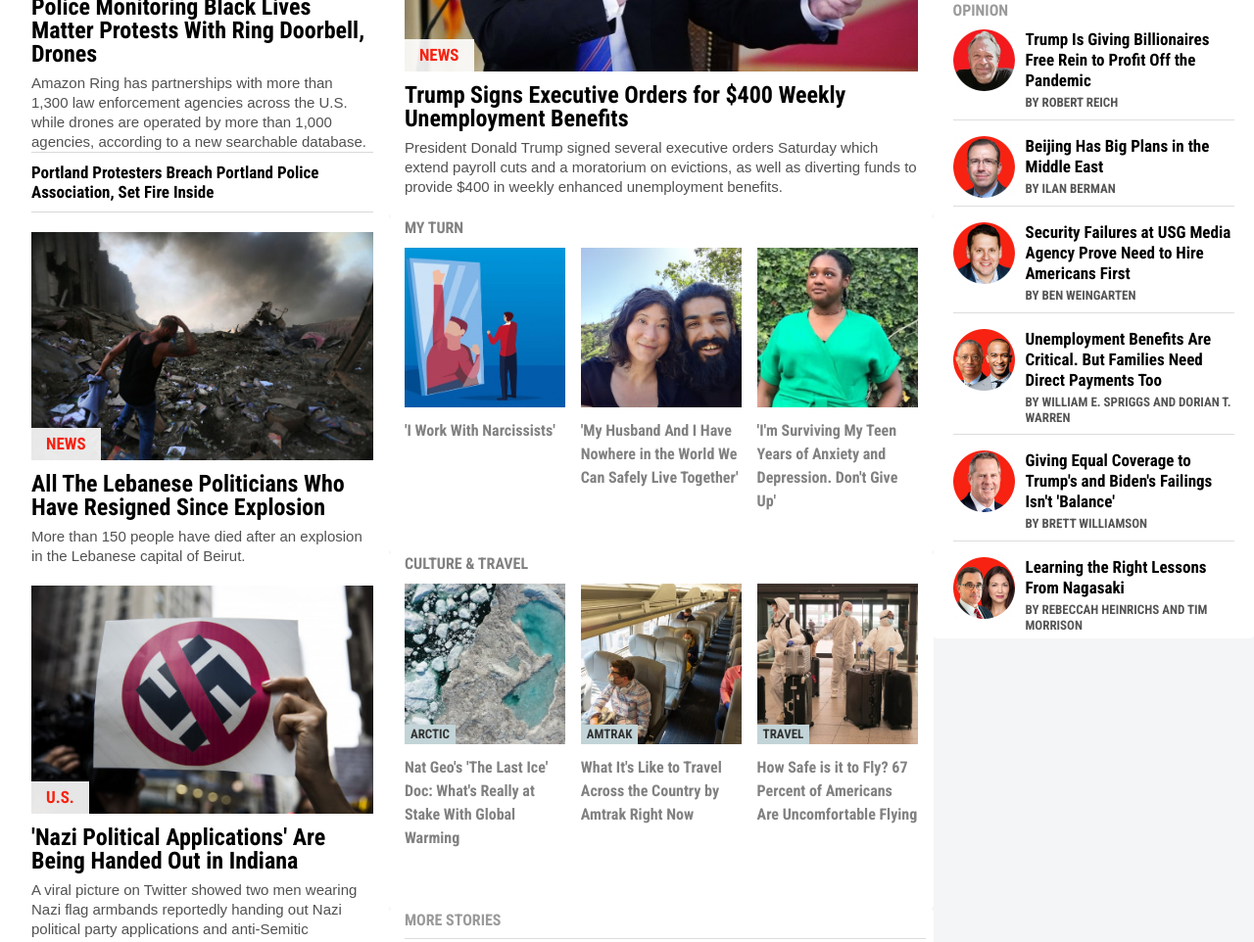
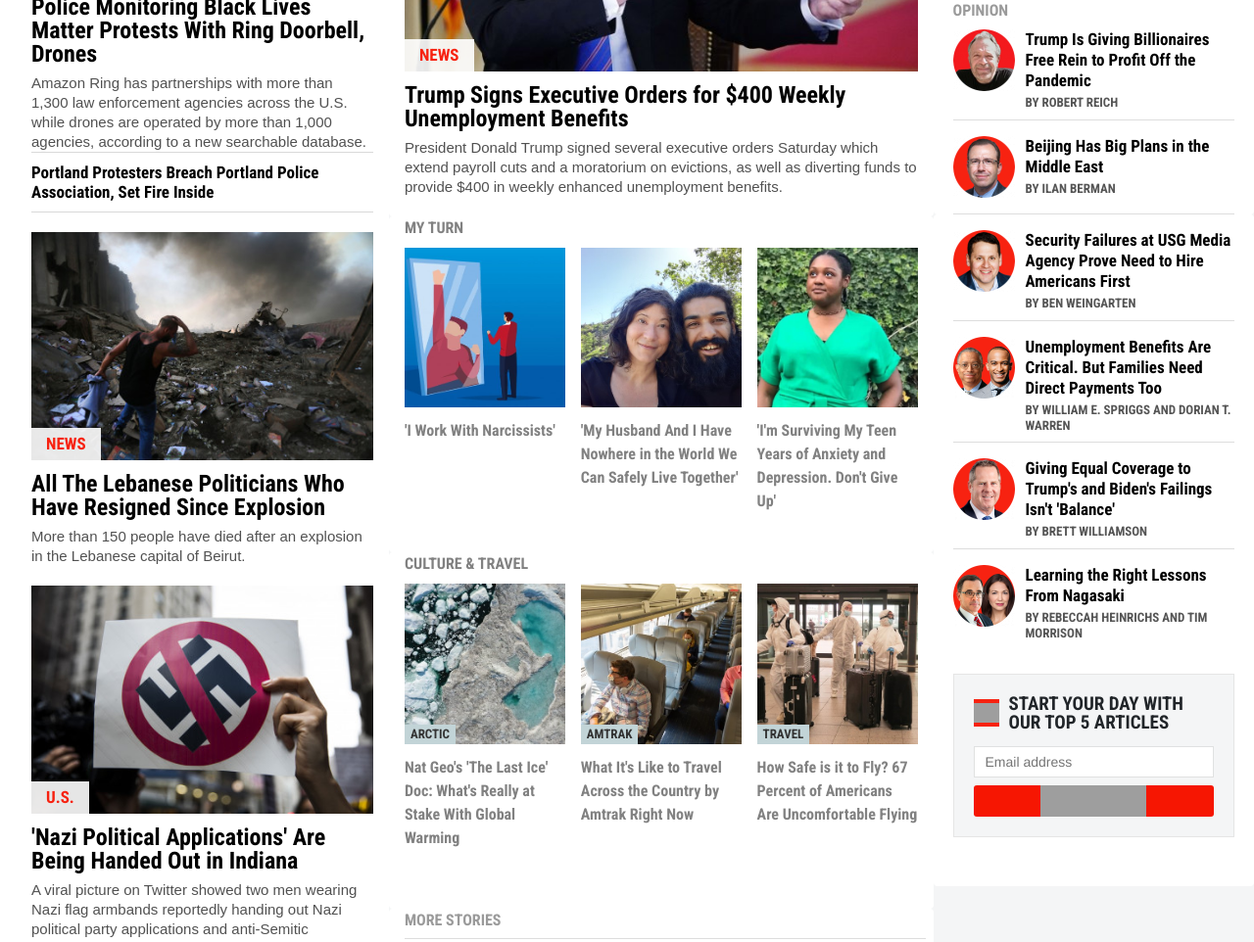
Before and after one commit to disco-trooper/using-bootstrap, a plain HTML site: page index.html in a window 1280 px wide. Shown: the part 493-1455 px from the top of the page at 98% size. Drawn offline with nearby package versions, Linux system fonts and the light colour scheme; grey boxes are pictures that could not be loaded.

Commit message:
Finish the aside section

```diff
--- a/index.html
+++ b/index.html
@@ -638,14 +638,18 @@
           <div class="col-lg-3 p-0">
             <div class="card pt-1">
               <!-- THE DEBATE -->
-              <div class="card-body">
+              <div class="card-body pb-0">
                 <h6
                   class="fat-border card-title text-uppercase column-title mb-0 pb-4"
                 >
                   the debate
                 </h6>
                 <div class="d-flex face-article">
-                  <img class="face" src="./assets/images/face-1.png" alt="" />
+                  <img
+                    class="face ml-2"
+                    src="./assets/images/face-1.png"
+                    alt=""
+                  />
                   <div>
                     <div class="face-headline">
                       Religious Freedom Is Under Attack Like Never Before
@@ -660,7 +664,9 @@
                     <div id="vs-icon">VS</div>
                   </div>
                 </div>
-                <div class="fat-border d-flex face-article pt-1 pb-2 mb-4">
+                <div
+                  class="fat-border d-flex face-article pt-1 pb-2 mb-4 px-2 px-lg-0"
+                >
                   <div>
                     <div class="face-headline">
                       Preserve Our Traditions of Religious Freedom and
@@ -672,7 +678,7 @@
                   </div>
                   <img
                     id="face-2"
-                    class="face"
+                    class="face ml-auto mb-1 mb-lg-0"
                     src="./assets/images/face-2.png"
                     alt=""
                   />
@@ -694,7 +700,7 @@
                     </div>
                   </div>
                 </div>
-                <div class="d-flex face-article face-opinion pt-3 pb-2">
+                <div class="d-flex face-article face-opinion pt-3 pb-3">
                   <img class="face" src="./assets/images/face-4.png" alt="" />
                   <div>
                     <div class="face-headline">
@@ -705,6 +711,11 @@
                     </div>
                   </div>
                 </div>
+              </div>
+            </div>
+            <!-- STICKY OPINIONS -->
+            <div class="card sticky-top p-0">
+              <div class="card-body pt-0">
                 <div class="d-flex face-article face-opinion pt-3 pb-2">
                   <img class="face" src="./assets/images/face-5.png" alt="" />
                   <div>
@@ -744,7 +755,9 @@
                     </div>
                   </div>
                 </div>
-                <div class="d-flex face-article face-opinion pt-3 no-border">
+                <div
+                  class="d-flex face-article face-opinion pt-3 mb-5 no-border"
+                >
                   <img class="face" src="./assets/images/face-8.png" alt="" />
                   <div>
                     <div class="face-headline">
@@ -754,6 +767,14 @@
                       BY REBECCAH HEINRICHS AND TIM MORRISON
                     </div>
                   </div>
+                </div>
+                <div id="newsletter-div" class="d-flex flex-column sticky-top">
+                  <div id="newsletter-headline-div" class="d-flex">
+                    <span id="newsgeek-icon"></span> Start your day with our top
+                    5 articles
+                  </div>
+                  <input type="email" placeholder="Email address" />
+                  <button id="sign-up">free signup</button>
                 </div>
               </div>
             </div>
--- a/style.css
+++ b/style.css
@@ -500,3 +500,63 @@ h5.card-title:hover {
 .no-border {
   border: none;
 }
+
+#newsgeek-icon {
+  display: block;
+  width: 43px;
+  height: 28px;
+  background: url(https://g.newsweek.com/www/images/logo-n1.svg) center/contain
+    no-repeat #f72210;
+  margin-right: 10px;
+}
+
+#newsletter-headline-div {
+  font: bold 19px/19px 'Roboto Condensed', sans-serif;
+  margin-bottom: 15px;
+  text-transform: uppercase;
+  align-items: center;
+}
+
+#newsletter-div {
+  max-width: 300px;
+  margin: 0 auto 30px;
+  border: 1px solid #e5e5e5;
+  background-color: #f4f5f6;
+  padding: 20px;
+}
+
+input[type='email'] {
+  color: #555;
+  font-size: 14px;
+  font-family: 'Helvetica', sans-serif;
+  background-color: white;
+  border: 1px solid #e0e1e1;
+  text-indent: 9px;
+  width: 100%;
+  height: 32px;
+  line-height: 32px;
+}
+
+#sign-up {
+  color: white;
+  text-transform: uppercase;
+  cursor: pointer;
+  font-weight: bold;
+  font-size: 0;
+  font-family: 'Roboto Condensed', sans-serif;
+  background: url(https://g.newsweek.com/www/images/free-sign-up.svg)
+    center/108px no-repeat #f61602;
+  border-radius: 3px;
+  border: none;
+  width: 100%;
+  height: 32px;
+  line-height: 32px;
+  margin-top: 8px;
+}
+
+.sticky-top {
+  position: -webkit-sticky;
+  position: sticky;
+  top: 0;
+  padding: 0 15px;
+}
```
